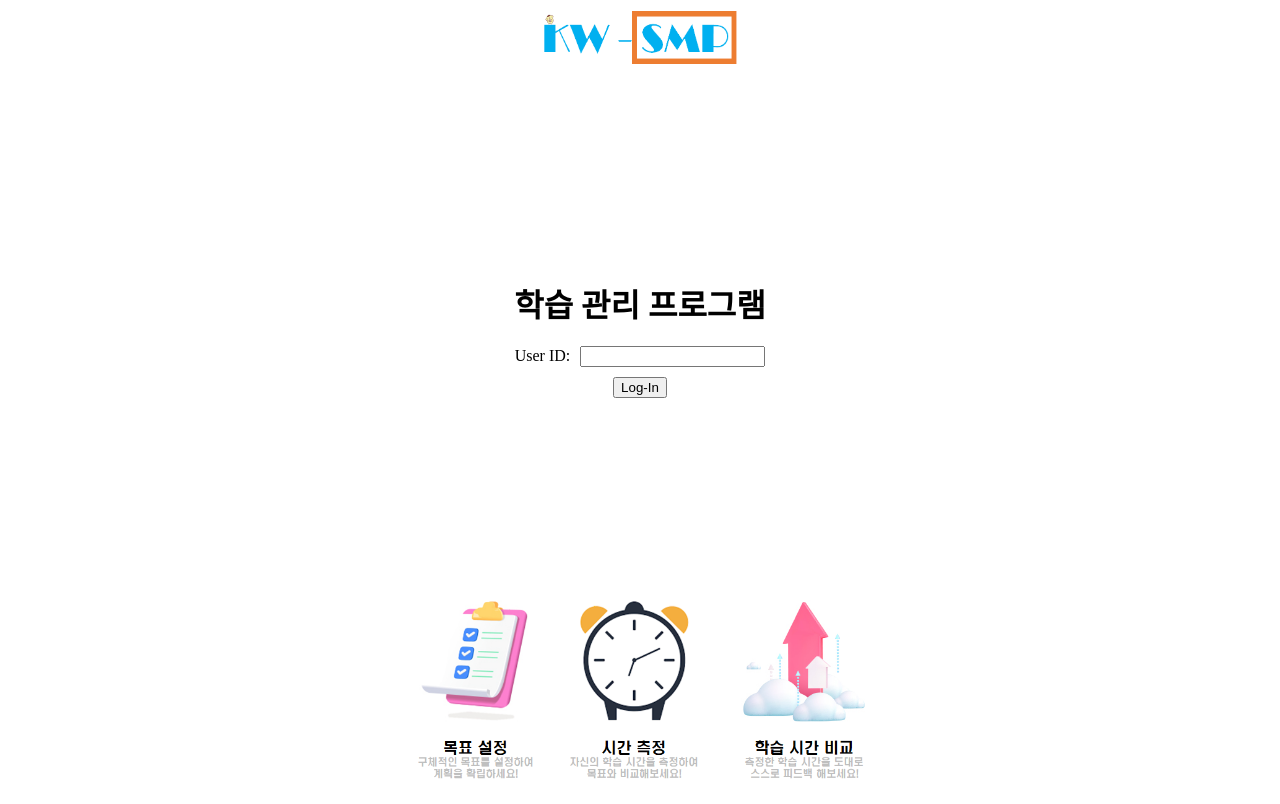
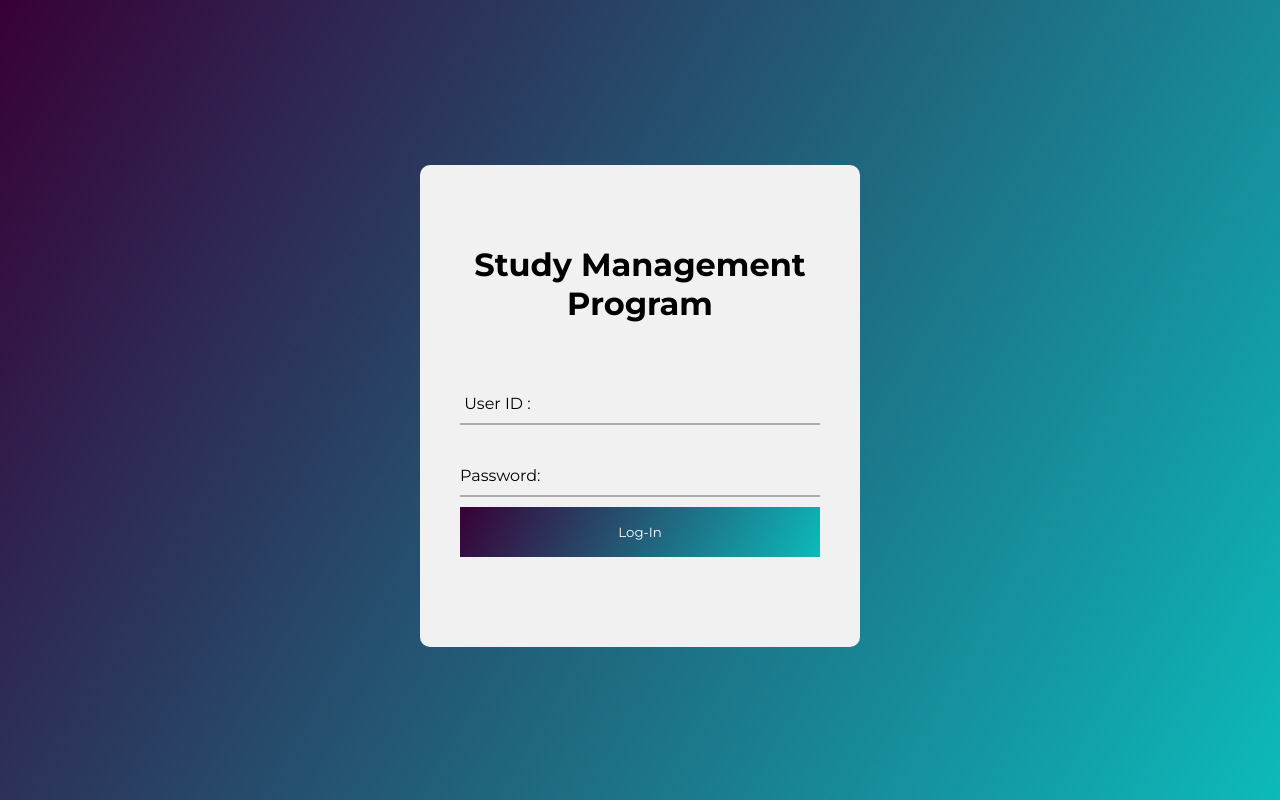
Before and after one commit to JonyeokLEE/KW_OSS_Team2, a plain HTML site: page login_1.html in a window 1280 px wide. Drawn offline with Linux system fonts and the light colour scheme.

Commit message:
231126_2_KHJ

```diff
--- /dev/null
+++ b/LoginForm.css
@@ -0,0 +1,51 @@
+/*구글 폰트 사용*/
+@import url('https://fonts.googleapis.com/css2?family=Montserrat:ital,wght@0,200;0,300;0,400;0,500;0,700;1,500&display=swap');
+
+
+*{
+    margin: 0;
+    padding: 0;
+    text-decoration: none;
+    font-family: 'Montserrat', sans-serif;
+}
+
+.LoginForm{
+    width: 360px;
+    background: #f1f1f1;
+    height: 580px;
+    padding: 80px 40px;
+    border-radius: 10px;
+}
+.LoginForm h1{
+    text-align: center;
+    margin-bottom: 60px;
+}
+
+.input-container{
+    border-bottom: 2px solid #adadad;
+    position: relative;
+    margin: 30px 0;
+}
+
+/*ID, PASSWORD입력 칸 설정*/
+.input-container input{
+    font-size: 15px;
+    color: #333;
+    border: none;
+    width: 100%;
+    outline: none;
+    background: none;
+    padding: 0 5px;
+    height: 40px;
+}
+
+.LoginForm button{
+    display: block;
+    width: 100%;
+    height: 50px;
+    background: linear-gradient(120deg, #380036, #0CBABA);
+    color: #fff;
+    border: none;
+    outline: none;
+
+}
--- a/login_1.html
+++ b/login_1.html
@@ -4,7 +4,8 @@
 <head>
     <meta charset="UTF-8">
     <meta name="viewport" content="width=device-width, initial-scale=1.0">
-    <title>학습 관리 프로그램</title>
+    <title>Study Management Program</title>
+    <link rel="stylesheet" href="LoginForm.css">
 
     <style>
         body {
@@ -14,6 +15,7 @@
             height: 100vh;
             margin: 0;
             flex-direction: column;
+            background-image: linear-gradient(120deg, #380036, #0CBABA);
             /* 추가: 세로 방향으로 정렬 */
         }
 
@@ -53,28 +55,35 @@
 <body>
     <div style="margin-bottom: 1%;"></div>
     <!-- 공간활용 -->
-    <div>
-        <img src="image/login1.png" style="width: 200px; height: 100%;" alt="login1">
-    </div>
-    <!-- 로고 이미지 -->
+
     <div style="margin-bottom: 15%;"></div>
 
+    <form class="LoginForm">
 
-        <h1>학습 관리 프로그램</h1>
+            <h1>Study Management Program</h1>
+            <div class="input-container">
+                <label for="userId">&nbsp;User ID&nbsp;:</label>
+                <input type="text" id="userId" name="userId">
+            </div>
+            <div class="input-container">
+                        <label for="password">Password:</label>
+                        <input type="text" id="password" name="password">
+            </div>
 
-        <div class="input-container">
-            <label for="userId">User ID:</label>
-            <input type="text" id="userId" name="userId">
-        </div>
+                <button onclick="goToNextPage()">Log-In</button>
 
-        <button onclick="goToNextPage()">Log-In</button>
+            </div>
+
+    </form>
+
+
+
+
+
 
 
     <div style="margin-bottom: 15%;"></div>
     <!-- 공간활용 -->
-    <div>
-        <img src="image/login2.png" style="width: 100%; height: 200px;" alt="login2">
-    </div>
 
     <script>
         function goToNextPage() {
```
